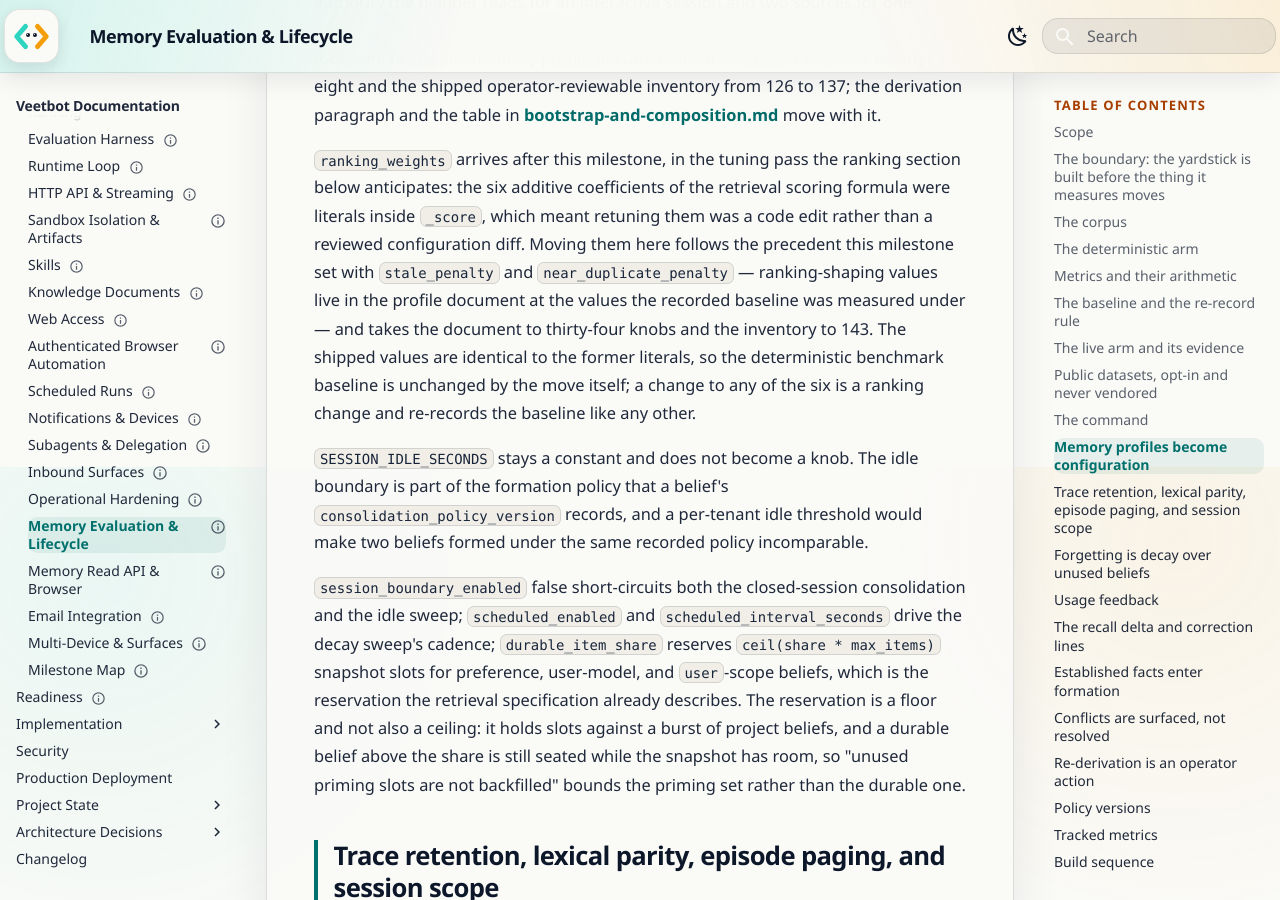
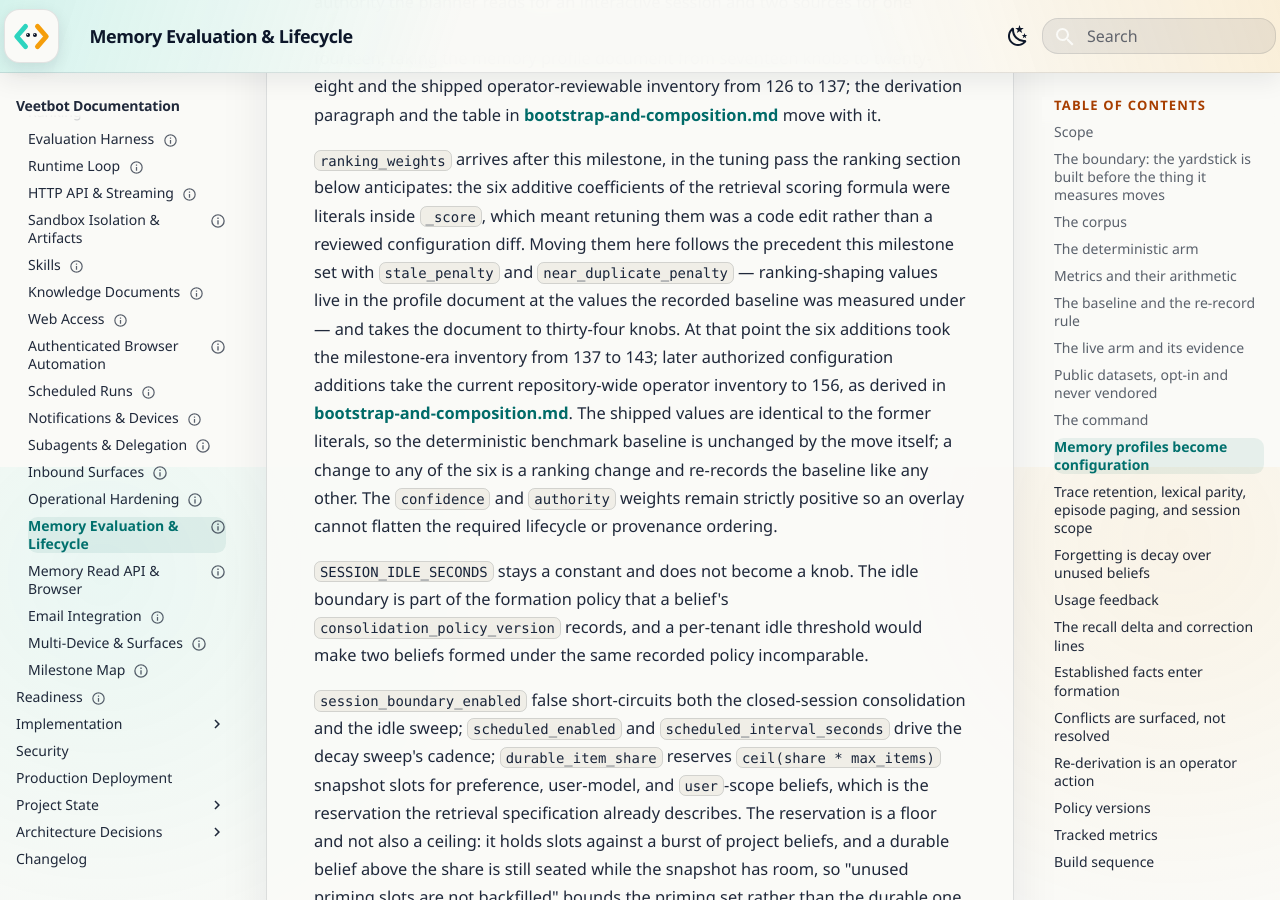
Before and after one commit to avitus/veetbot, an MkDocs documentation site: the page built from docs/plan/memory-evaluation-and-lifecycle.md, in a window 1280 px wide and 900 px high, scrolled down 15733 px. Built offline with MkDocs 1.6.1 and Material for MkDocs 9.7.7, drawn with Linux system fonts in a browser that asks for light colours.

Commit message:
fix: address memory benchmark review findings
Reading-Lane: A

```diff
--- a/docs/plan/memory-evaluation-and-lifecycle.md
+++ b/docs/plan/memory-evaluation-and-lifecycle.md
@@ -650,11 +650,16 @@ scoring formula were literals inside `_score`, which meant retuning them was a
 code edit rather than a reviewed configuration diff. Moving them here follows
 the precedent this milestone set with `stale_penalty` and
 `near_duplicate_penalty` — ranking-shaping values live in the profile document
-at the values the recorded baseline was measured under — and takes the
-document to thirty-four knobs and the inventory to 143. The shipped values are
-identical to the former literals, so the deterministic benchmark baseline is
-unchanged by the move itself; a change to any of the six is a ranking change
-and re-records the baseline like any other.
+at the values the recorded baseline was measured under — and takes the document
+to thirty-four knobs. At that point the six additions took the milestone-era
+inventory from 137 to 143; later authorized configuration additions take the
+current repository-wide operator inventory to 156, as derived in
+[bootstrap-and-composition.md](bootstrap-and-composition.md). The shipped values
+are identical to the former literals, so the deterministic benchmark baseline
+is unchanged by the move itself; a change to any of the six is a ranking change
+and re-records the baseline like any other. The `confidence` and `authority`
+weights remain strictly positive so an overlay cannot flatten the required
+lifecycle or provenance ordering.
 
 `SESSION_IDLE_SECONDS` stays a constant and does not become a knob. The idle
 boundary is part of the formation policy that a belief's
--- a/docs/status/citation-ledger.yaml
+++ b/docs/status/citation-ledger.yaml
@@ -127,7 +127,7 @@ citations:
   - cite: "docs/plan/memory-evaluation-and-lifecycle.md#docs/plan/memory-retrieval-and-ranking.md:93"
     excerpt: "### The recall delta"
     digest: "536519dd747fa19e"
-  - cite: "docs/plan/memory-formation-and-consolidation.md#docs/plan/memory-evaluation-and-lifecycle.md:890-915"
+  - cite: "docs/plan/memory-formation-and-consolidation.md#docs/plan/memory-evaluation-and-lifecycle.md:895-920"
     excerpt: "Formation's resolver has three outcomes today — same source,"
     digest: "4800b45cc4b570cc"
   - cite: "docs/plan/memory-read-api-and-browser.md#docs/plan/http-api-and-streaming.md:111"
```
Also changed, not shown: docs/plan/memory-formation-and-consolidation.md (+1 -1 lines), 8 other files.
